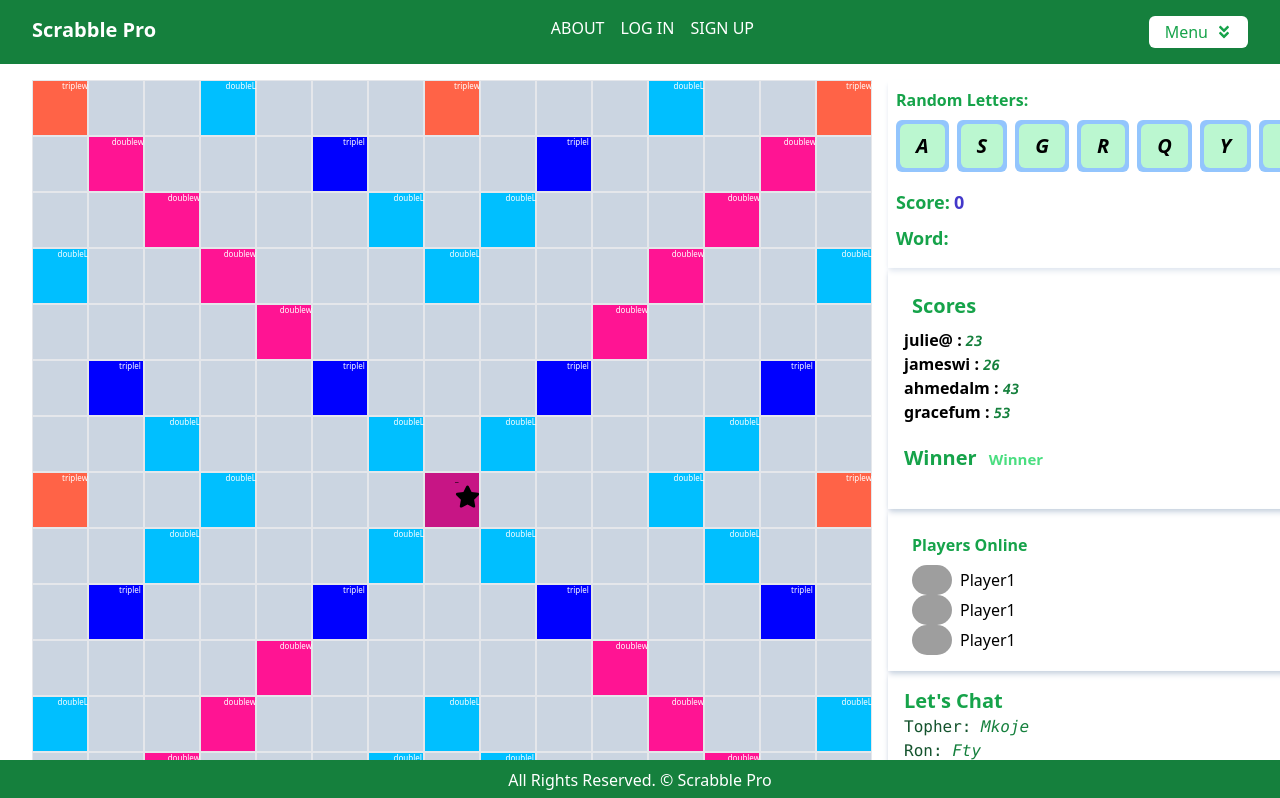
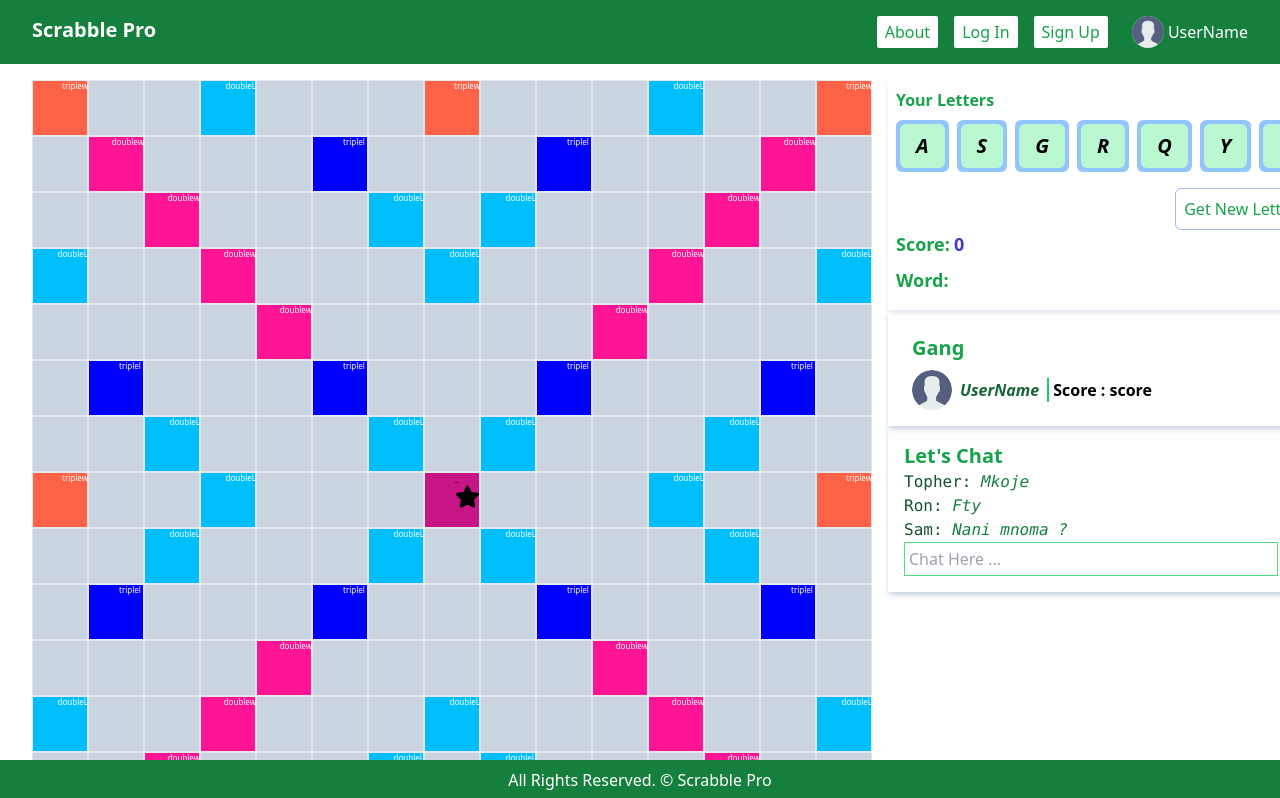
Before and after one commit to Topher254/scrabble, a React (Vite) app: page / in a window 1280 px wide. Shown: the top 798 px of the page. Built offline with nearby package versions, Linux system fonts and the light colour scheme; data requests are answered from the project's data file; grey boxes are pictures that could not be loaded.

Commit message:
UI edited

```diff
--- a/src/Components/Player2.jsx
+++ b/src/Components/Player2.jsx
@@ -457,7 +457,7 @@ const Play2 = () => {
   };
 
   const handleKeyUp = (e) => {
-    if (e.key === 'Shift') {
+    if (e.key === "Shift") {
       setIsShiftPressed(false);
     }
   };
@@ -471,13 +471,13 @@ const Play2 = () => {
   };
 
   return (
-    <div className="flex" onKeyUp={handleKeyUp}>
-      <div className="flex flex-col">
+    <div className="flex flex-col md:flex-row max-w-full" onKeyUp={handleKeyUp}>
+      <div className="flex flex-col max-w-full">
         {GridArray.map((grid, rowIndex) => (
           <div key={rowIndex}>
-            <div className="flex">
+            <div className="flex max-w-full">
               {grid.map((cell, colIndex) => (
-                <div key={colIndex} className="relative">
+                <div key={colIndex} className="relative max-w-full">
                   <input
                     type="text"
                     maxLength={1}
@@ -528,9 +528,11 @@ const Play2 = () => {
           </div>
         ))}
       </div>
-      <div>
+      <div className="w-full">
         <div className="flex flex-col shadow-md shadow-slate-200 mx-[1em] p-2 ml-4">
-          <div className="text-green-600 font-bold mb-2">Random Letters:</div>
+          <div className="text-green-600 font-bold mb-2 flex flex-col">
+            <h1>Your Letters</h1>
+          </div>
 
           <div className="flex  gap-2 mb-4 ">
             {randomLetters.map((letter, index) => (
@@ -544,6 +546,9 @@ const Play2 = () => {
               </div>
             ))}
           </div>
+          <div className="flex justify-end">
+            <button className="p-2 border border-indigo-300 rounded-md  text-green-600">Get New Letters</button>
+          </div>
           <div className="flex">
             <Words
               inputLetters={inputLetters}
@@ -552,9 +557,8 @@ const Play2 = () => {
             />
           </div>
         </div>
-        <div className="px-[1em] w-full rounded-md">
+        <div className="px-[1em] w-full  rounded-md">
           <div>
-            <FirstDiv className="py-2" />
             <SecondDiv className="py-2" />
             <Comments className="py-2" />
           </div>
--- a/src/Components/SecondDiv.jsx
+++ b/src/Components/SecondDiv.jsx
@@ -1,26 +1,20 @@
 import React from 'react'
-import imagee from "../assets/image.jpeg";
+import imagee from "../assets/userName.png";
 
 const SecondDiv = () => {
   return (
     <div>
         <div className="  flex flex-col justify-evenly">
           <div className='p-[1em] shadow-md shadow-slate-300'>
-            <h2 className="font-semibold p-2 text-green-600 ">Players Online</h2>
+            <h2 className="font-semibold p-2 text-green-600 text-xl ">Gang</h2>
             <div>
               <ul className="pl-2">
                 <li className="flex items-center">
                   <img src={imagee} className="w-10 mr-2 rounded-full" />
-                  Player1
+                  <span className='border-r-2 font-semibold text-green-800 italic pr-2 border-green-500'>{'UserName'} </span> <span className='ml-1 font-semibold'>Score :{' score'}</span>
                 </li>
-                <li className="flex items-center">
-                  <img src={imagee} className="w-10 mr-2 rounded-full" />
-                  Player1
-                </li>
-                <li className="flex items-center">
-                  <img src={imagee} className="w-10 mr-2 rounded-full" />
-                  Player1
-                </li>
+
+
               </ul>
             </div>
           </div>
--- a/src/Components/Topbar.jsx
+++ b/src/Components/Topbar.jsx
@@ -1,8 +1,7 @@
 import React from "react";
 import { Navbar_components } from "../Contraints";
 import { Link } from "react-router-dom";
-import { FaAngleDoubleDown } from "react-icons/fa";
-
+import user from '../assets/username.png'
 const Topbar = () => {
   return (
     <div className="flex justify-between py-[1em] px-[2em] bg-green-700 text-white">
@@ -11,17 +10,20 @@ const Topbar = () => {
         <h1 className="text-xl font-semibold ">Scrabble Pro</h1>
         </Link>
         </div>
-      <div className="flex ">
+        <div className="flex justify-evenly items-center">
+      <div className="flex mr-[1em] ">
         {Navbar_components.map((nav, index) => (
           <ul key={index}>
           <Link to={nav.href}>
-            <li className="mx-2 hover:cursor-pointer hover:text-yellow-600">{nav.label}</li>
+            <li className="mx-2 hover:cursor-pointer hover:text-yellow-600 bg-white text-green-600 px-2 py-1 rounded-sm">{nav.label}</li>
             </Link>
             </ul>
         ))}
       </div>
-      <div>
-      <button className="bg-white text-green-600 px-4 py-1 rounded-md flex justify-center items-center">Menu<FaAngleDoubleDown className="ml-2"/></button>
+      <div className="flex justify-center items-center">
+      <img src={user} alt="userimage" className="h-8 rounded-full"/>
+      <p className="ml-1  hover:cursor-pointer">UserName</p>
+      </div>
       </div>
     </div>
   );
--- a/src/Contraints/index.js
+++ b/src/Contraints/index.js
@@ -1,14 +1,14 @@
 export const Navbar_components = [
   {
-    label: "ABOUT",
+    label: "About",
     href: "/about",
   },
   {
-    label: "LOG IN",
+    label: "Log In",
     href: "/signin",
   },
   {
-    label: "SIGN UP",
+    label: "Sign Up",
     href: "/signout",
   },
 ];
```
Also changed, not shown: src/assets/username.png (added).
